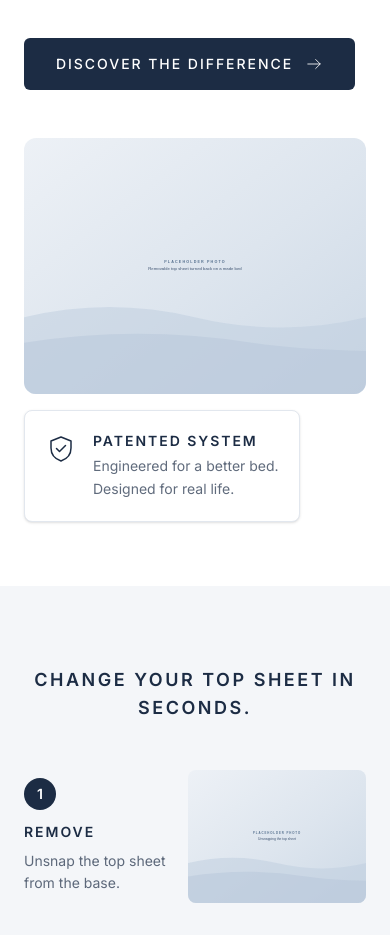
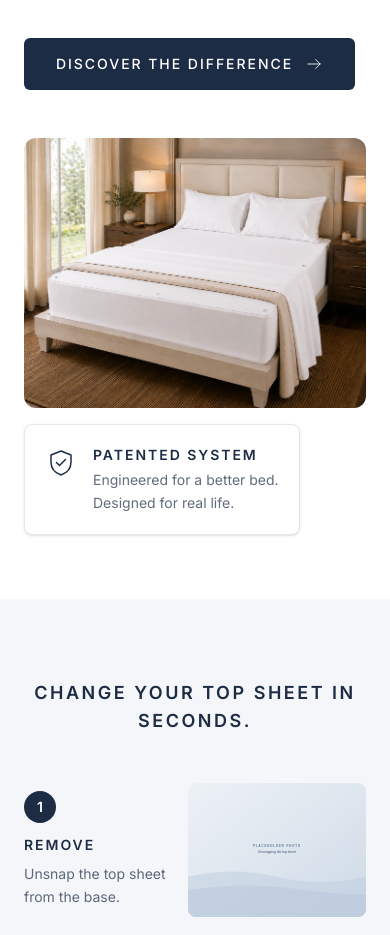
Before and after one commit to HomeSignalG/bedsheet, a Next.js app: page / in a window 390 px wide. Shown: the part 840-1775 px from the top of the page. Built offline with nearby package versions, Linux system fonts and the light colour scheme; a web font is replaced by a local one.

Commit message:
Use real photography for the Home hero
Replaces the home-hero placeholder with the supplied bedroom photo
(webp) in both the full-bleed desktop slot and the contained mobile
slot.

Co-Authored-By: Claude <noreply@anthropic.com>
Claude-Session: https://claude.ai/code/session_018j36Qu5F3emNrfuHzMQQhw

```diff
--- a/app/page.tsx
+++ b/app/page.tsx
@@ -102,10 +102,10 @@ export default function HomePage() {
           {/* Contained image + badge on small screens */}
           <div className="lg:hidden">
             <PlaceholderImage
-              src="/placeholders/home-hero.svg"
-              alt="The removable top sheet turned back on a made bed, showing the snap edge"
-              width={1200}
-              height={900}
+              src="/placeholders/home-hero.webp"
+              alt="The Easy Top system on an upholstered bed: white top sheet turned back at the foot to show the snap fasteners on the fitted base"
+              width={1411}
+              height={1114}
               priority
             />
             <div className="mt-4">
@@ -116,10 +116,10 @@ export default function HomePage() {
         {/* Full-bleed photo on large screens */}
         <div className="absolute inset-y-0 right-0 hidden w-[46%] lg:block">
           <PlaceholderImage
-            src="/placeholders/home-hero.svg"
-            alt="The removable top sheet turned back on a made bed, showing the snap edge"
-            width={1200}
-            height={900}
+            src="/placeholders/home-hero.webp"
+            alt="The Easy Top system on an upholstered bed: white top sheet turned back at the foot to show the snap fasteners on the fitted base"
+            width={1411}
+            height={1114}
             priority
             className="h-full w-full rounded-none object-cover"
           />
```
Also changed, not shown: public/placeholders/README.md, public/placeholders/home-hero.svg (deleted), public/placeholders/home-hero.webp (added).
